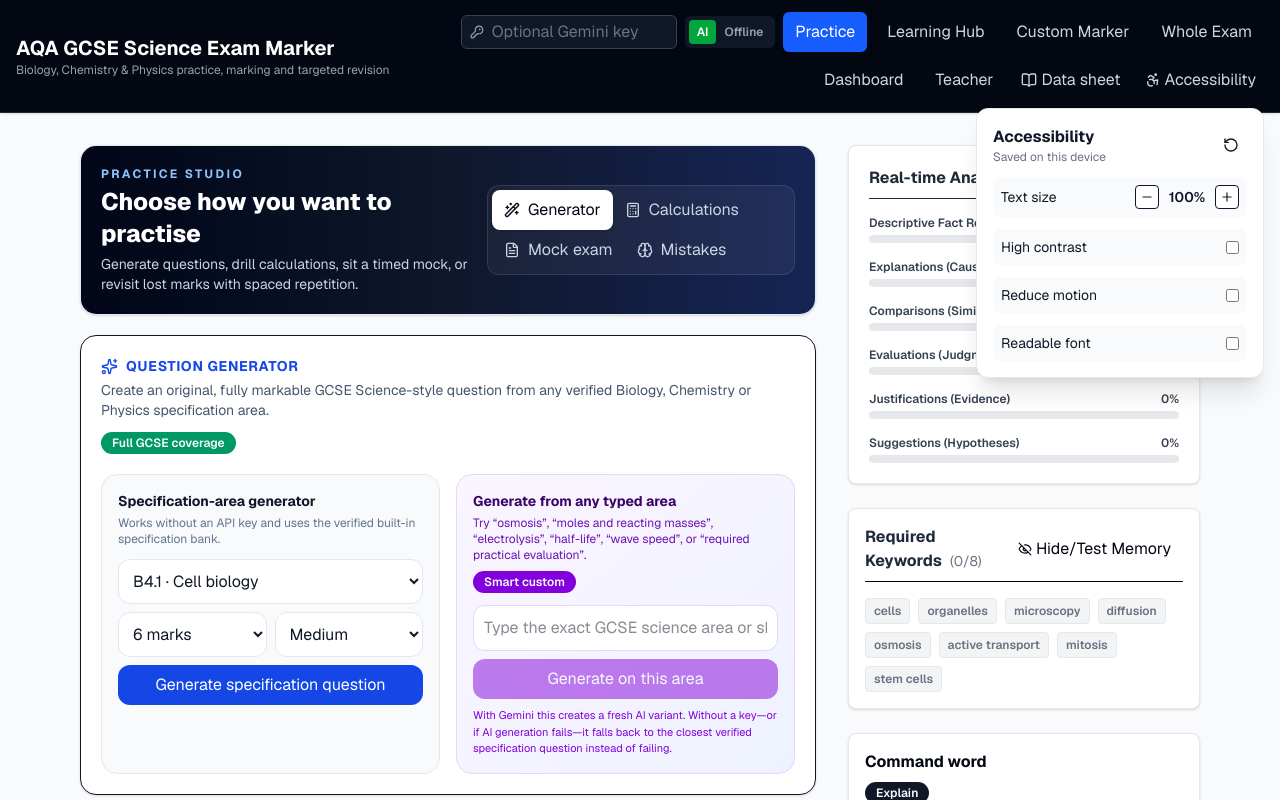
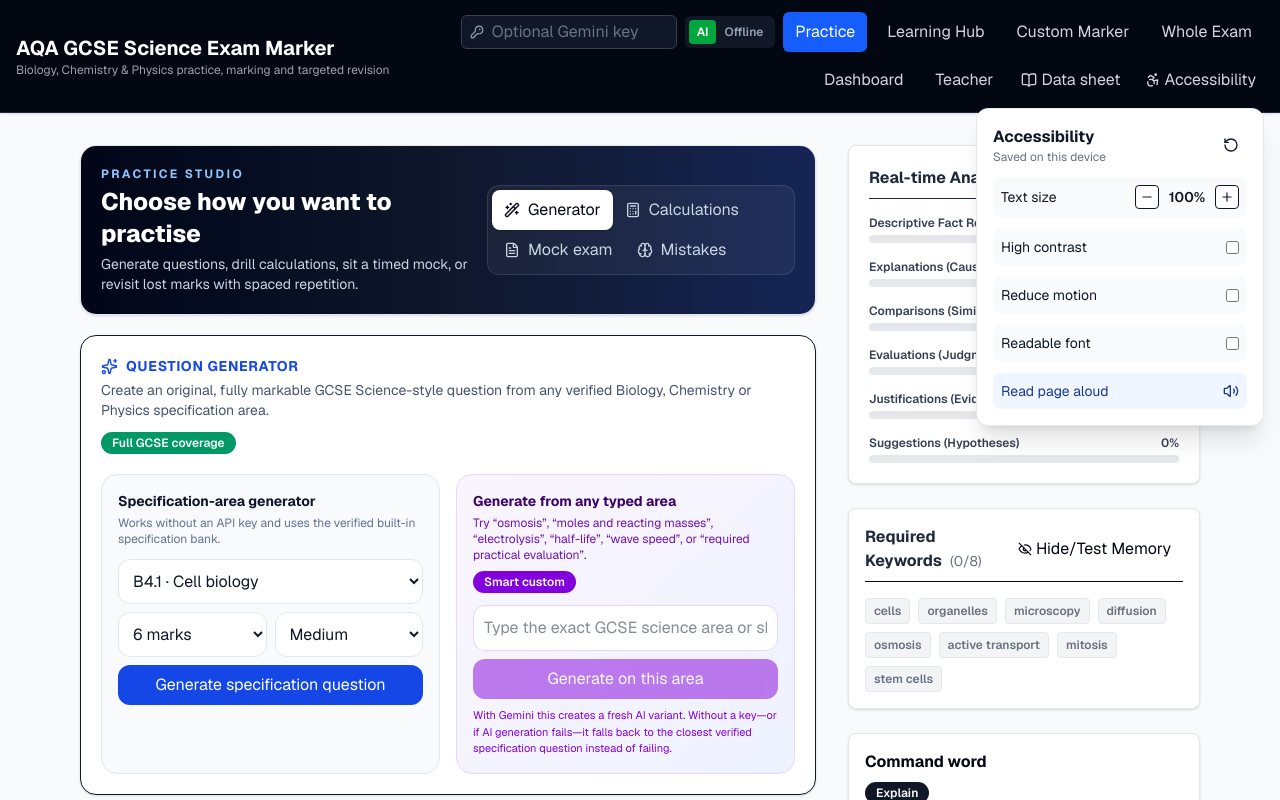
Before and after one commit to markstevengray95-star/gcse-exam-questions, a Next.js app: page / in a window 1280 px wide. Both pictures are taken after a click on the button "Accessibility". Shown: the top 800 px of the page. Built offline with nearby package versions, Linux system fonts and the light colour scheme.

Commit message:
Add page read-aloud accessibility control

```diff
--- a/src/components/AccessibilityMenu.tsx
+++ b/src/components/AccessibilityMenu.tsx
@@ -1,7 +1,7 @@
 "use client";
 
 import { useEffect, useState } from 'react';
-import { Accessibility, Minus, Plus, RotateCcw } from 'lucide-react';
+import { Accessibility, Minus, Plus, RotateCcw, Volume2, VolumeX } from 'lucide-react';
 
 type Prefs = {
   fontScale: number;
@@ -24,6 +24,7 @@
 export function AccessibilityMenu() {
   const [open, setOpen] = useState(false);
   const [prefs, setPrefs] = useState<Prefs>(DEFAULTS);
+  const [speaking, setSpeaking] = useState(false);
 
   useEffect(() => {
     try {
@@ -44,6 +45,24 @@
   };
 
   const reset = () => update(DEFAULTS);
+
+  const toggleReadAloud = () => {
+    if (typeof window === 'undefined' || !('speechSynthesis' in window)) return;
+    if (speaking) {
+      window.speechSynthesis.cancel();
+      setSpeaking(false);
+      return;
+    }
+    const main = document.querySelector('main');
+    const text = main?.textContent?.replace(/\s+/g, ' ').trim().slice(0, 12000) || '';
+    if (!text) return;
+    const utterance = new SpeechSynthesisUtterance(text);
+    utterance.rate = 0.95;
+    utterance.onend = () => setSpeaking(false);
+    utterance.onerror = () => setSpeaking(false);
+    setSpeaking(true);
+    window.speechSynthesis.speak(utterance);
+  };
 
   return (
     <div className="relative">
@@ -88,6 +107,9 @@
               <span>Readable font</span>
               <input type="checkbox" checked={prefs.readableFont} onChange={event => update({ readableFont: event.target.checked })} />
             </label>
+            <button type="button" onClick={toggleReadAloud} className="flex w-full items-center justify-between rounded-lg bg-blue-50 p-2 font-medium text-blue-900 hover:bg-blue-100">
+              <span>Read page aloud</span>{speaking ? <VolumeX size={16} /> : <Volume2 size={16} />}
+            </button>
           </div>
         </div>
       ) : null}
```
